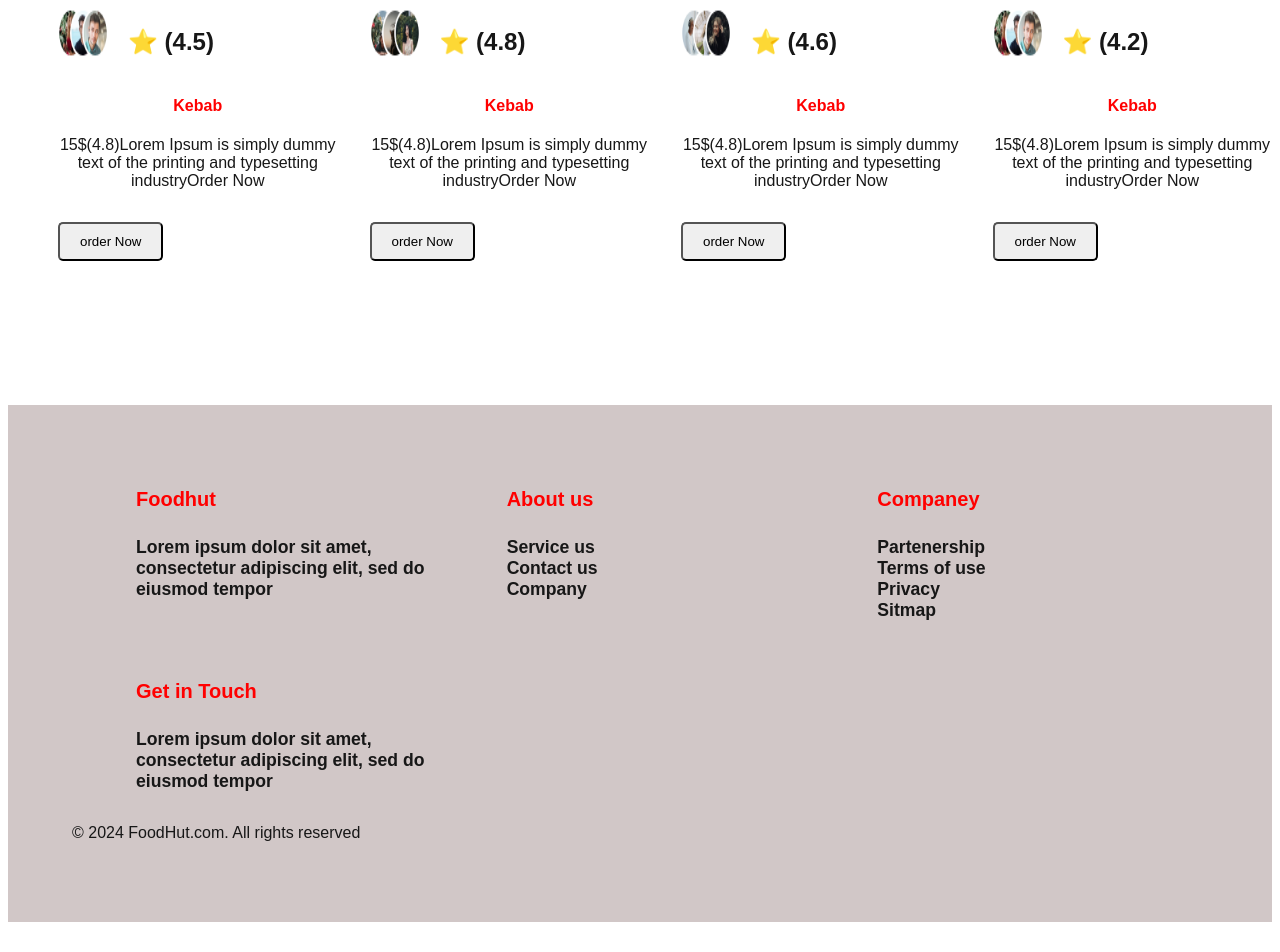
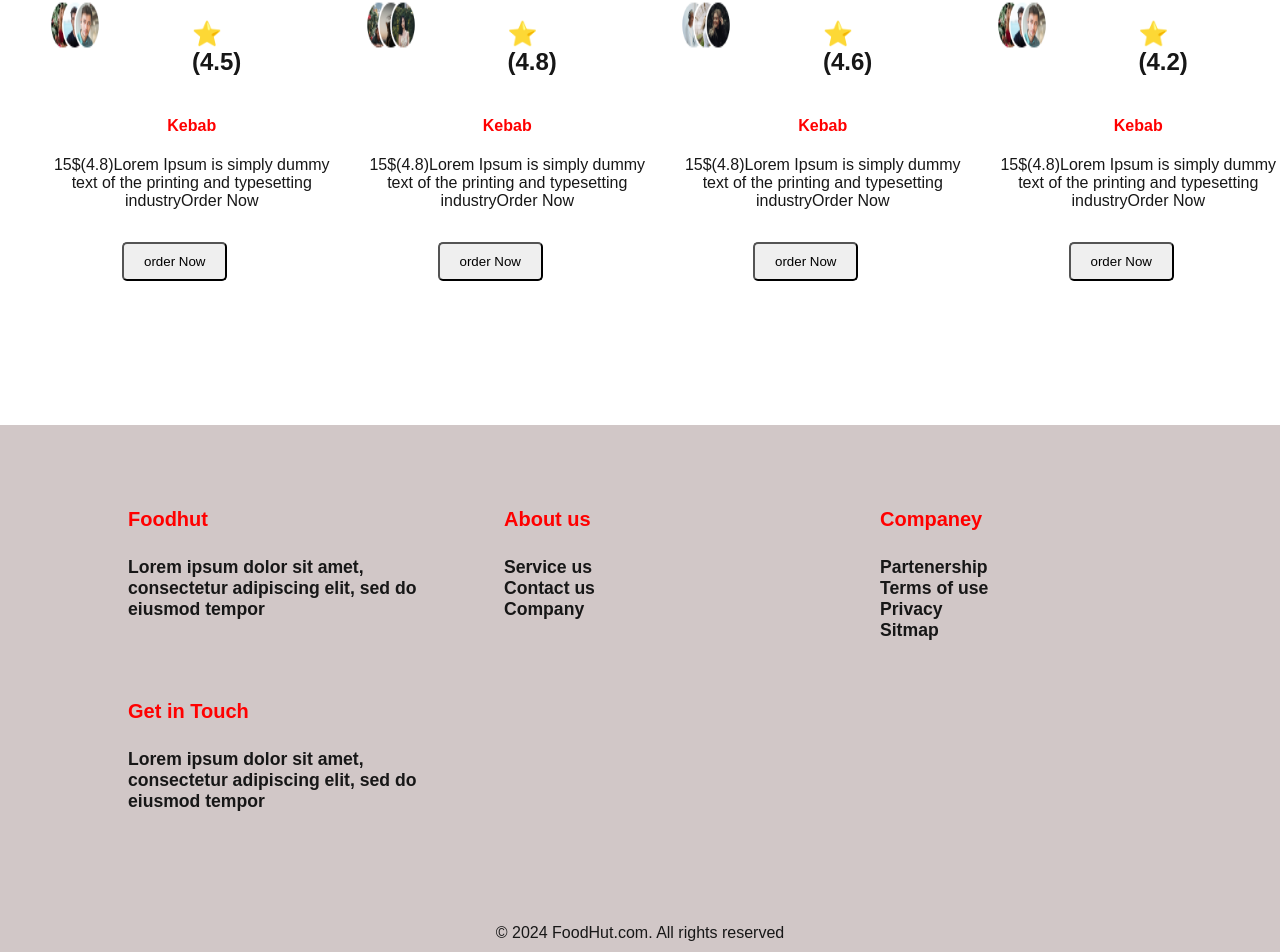
Before and after one commit to AliAkbarBrohiWebDeveloper/multi-page-website-custom-css, a Next.js app: page /Menu in a window 1280 px wide. Shown: the part 666-1618 px from the top of the page. Before the commit the page ends 1596 px from the top, so only its background shows below. Built offline with nearby package versions, Linux system fonts and the light colour scheme.

Commit message:
adding project

```diff
--- a/src/app/Menu/page.tsx
+++ b/src/app/Menu/page.tsx
@@ -65,17 +65,17 @@ menuImages.map((menu,index)=>(
 
 <div key={index}>
 
-<Image src={menu.src} alt='menu-images' height={200} width={200}/>
+<Image src={menu.src} alt='menu-images' height={200} width={200} className='image1'/>
 
 <div className='second-image-dev'>
 
-<Image src={menu.img2} alt='Group1' height={50} width={50}/>
-<h2>{menu.header2}</h2>
+<Image src={menu.img2} alt='Group1' height={50} width={50} className='image2'/>
+<h2 className='header9'>{menu.header2}</h2>
 
 </div>
 
-<h4>{menu.header1} </h4>
-<p>{menu.paragraph}</p>
+<h4 className='header5'>{menu.header1} </h4>
+<p className='paragraph1'>{menu.paragraph}</p>
 <div className='button-dev'>
 <button>order Now</button>
 </div>
--- a/src/components/widjets/header.tsx
+++ b/src/components/widjets/header.tsx
@@ -52,7 +52,7 @@ const toggleMenu=()=>{
 
 </div>
 
-</div>
+
 
 
 {isMenuOpen&&(
@@ -76,7 +76,7 @@ const toggleMenu=()=>{
 
 
 
-
+</div>
     </header>
   )
 }
--- a/src/components/widjets/special.tsx
+++ b/src/components/widjets/special.tsx
@@ -64,12 +64,12 @@ specialImages.map((images,i)=>(
 <Image src={images.src} alt='special-section-images' height={200} width={200} className='image1'/>
 <div className='short-images'>
 
-<Image src={images.img2} alt='short-images ' height={50} width={50}/>
+<Image src={images.img2} alt='short-images ' height={50} width={50} className='image-2'/>
 <h3>{images.header2}</h3>
 
 </div>
-<h5>{images.header1}</h5>
-<p>{images.paragraph}</p>
+<h5 className='header5'>{images.header1}</h5>
+<p className='paragraph1'>{images.paragraph}</p>
 
 <div className='special-button'>
 
--- a/src/styles/footer.css
+++ b/src/styles/footer.css
@@ -1,65 +1,3 @@
-/* .top-footer{
-margin-top: 4rem;
-
-
-}
-.top-dev{
-
-background-color:rgb(209, 199, 199);
-padding: 4rem;
-margin-top: 1.5rem;
-
-}
-
-
-.middle-dev{
-margin-left: auto;
-margin-right: auto;
-display: grid;
-grid-template-columns: repeat(3, minmax(0, 1fr));
-gap: 1.5rem;
-padding-left: 1.5rem;
-padding-right: 1.5rem;
-
-
-}
-.bold{
-    font-size: 1.25rem;
-    line-height: 1.75rem;
-    color: red;
-    font-weight: 700px;
-}
-
-.distance{
-    margin-top: 1.5rem;
-}
-
-
-
-.container {
-    width: 100%;
-}
-@media (min-width: 640px) {
-    .container {
-        max-width: 640px;
-    }
-}
-@media (min-width: 768px) {
-    .container {
-        max-width: 768px;
-    }
-
-}
-@media(max-width:350px){
-.bold{
-
-    font-size: 1rem;
-}
-
-}
- */
-
-
 
    /* General Styling */
 .top-footer {
@@ -96,10 +34,12 @@ padding-right: 1.5rem;
 .container {
     width: 100%;
 }
+.copy-right-footer{
+    text-align: center;
+    margin-top: 6rem;
+}
 
-/* Mobile Responsive Design */
 
-/* For screens smaller than 640px (most mobile devices) */
 @media (max-width: 640px) {
     .container {
         padding-left: 1rem;
@@ -107,67 +47,67 @@ padding-right: 1.5rem;
     }
 
     .middle-dev {
-        grid-template-columns: 1fr; /* Use a single column layout for mobile */
+        grid-template-columns: 1fr;
         padding-left: 1rem;
         padding-right: 1rem;
     }
 
     .bold {
-        font-size: 1rem; /* Smaller font size for mobile devices */
-        line-height: 1.5rem; /* Adjust line height for better readability */
+        font-size: 1rem;
+        line-height: 1.5rem;
     }
 
     .top-dev {
-        padding: 2rem; /* Reduce padding to fit the smaller screen */
+        padding: 2rem;
     }
 
     .top-footer {
-        margin-top: 2rem; /* Reduce margin-top to prevent excessive space */
+        margin-top: 2rem;
     }
 }
 
-/* For tablets and devices larger than 640px but smaller than 768px */
+
 @media (min-width: 641px) and (max-width: 767px) {
     .middle-dev {
-        grid-template-columns: repeat(2, 1fr); /* Use a 2-column layout for tablets */
+        grid-template-columns: repeat(2, 1fr);
     }
 
     .bold {
-        font-size: 1.125rem; /* Slightly larger text for medium-sized devices */
+        font-size: 1.125rem;
     }
 
     .top-dev {
-        padding: 3rem; /* Adjust padding for medium screens */
+        padding: 3rem;
     }
 }
 
-/* For larger screens, 768px and up (desktops) */
+
 @media (min-width: 768px) {
     .container {
         max-width: 768px;
     }
 
     .middle-dev {
-        grid-template-columns: repeat(3, 1fr); /* Use 3-column layout for larger screens */
+        grid-template-columns: repeat(3, 1fr);
     }
 
     .bold {
-        font-size: 1.25rem; /* Standard text size for larger screens */
+        font-size: 1.25rem;
     }
 
     .top-dev {
-        padding: 4rem; /* Original padding for larger screens */
+        padding: 4rem;
     }
 }
 
-/* For very small screens, under 350px */
+
 @media (max-width: 350px) {
     .bold {
-        font-size: 0.9rem; /* Further reduce font size for very small screens */
+        font-size: 0.9rem;
     }
 
     .top-dev {
-        padding: 1.5rem; /* Reduce padding even more */
+        padding: 1.5rem;
     }
 
     .middle-dev {
--- a/src/styles/header.css
+++ b/src/styles/header.css
@@ -3,8 +3,6 @@
 position: sticky;
 top: 0;
 z-index: 10;
-
-background-color: aqua;
 }
 .main-div{
 
@@ -29,18 +27,20 @@ flex-direction: column;
     display: flex;
 flex-direction: column;
     gap: 4rem;
-
+    background-color: gray;
     color: white;
     height: 400px;
-    width: 200px;
+    width: 250px;
     text-align: center;
+    margin-top: 2rem;
 
 }
 
 .navbar-menu-icon{
     display: block;
     cursor: pointer;
-    margin-left: 150px;
+    margin-left: 400px;
+
 
 
 }
@@ -50,6 +50,7 @@ ul li{
     font-size: 1.1rem;
     font-weight: bold;
     text-decoration: none;
+
 }
 
 
--- a/src/styles/menu.css
+++ b/src/styles/menu.css
@@ -1,3 +1,10 @@
+
+body{
+    margin: 0;
+    padding: 0;
+}
+
+
 .main-section{
 
 margin-top: 4rem;
@@ -31,6 +38,8 @@ margin-left: 100px;
     padding: 10px 20px;
     border-radius: 5px;
     text-align: center;
+    margin-left: 4.5rem;
+    margin-right: 4.5rem;
 }
 .button-dev button:hover{
     background-color: red;
@@ -52,8 +61,15 @@ margin-left: 100px;
     margin-left: 50px;
 
 }
+.image2 h2{
+    text-align: center;
+
+}
 .images-dev h4{
     color: red;
+    text-align: center;
+}
+.header5{
     text-align: center;
 }
 
@@ -72,12 +88,10 @@ gap: 1.25rem;
     margin-top: 1rem;
     justify-content: center;
 }
-
-
-
-
-
-
+.second-image-dev h2{
+    margin-left: 4.5rem;
+    margin-right: 4.5rem;
+}
 
 
 
--- a/src/styles/special.css
+++ b/src/styles/special.css
@@ -45,7 +45,21 @@ margin-top: 7rem;
 .image1{
 
     width: 200px;
+    margin-left: 2rem;
+    margin-right: 2rem;
 }
+.image-2{
+    margin-left: 2.5rem;
+    margin-right: 2.5rem;
+    margin-top: 1rem;
+}
+.header5{
+    text-align: center;
+}
+.paragraph1{
+    text-align: center;
+}
+
 .short-images{
 
 display: flex;
@@ -74,6 +88,8 @@ margin-top: 1rem;
     font-size: 1.1rem;
     margin-top: 1rem;
     align-items: center;
+    margin-left: 4.5rem;
+    margin-right: 4.5rem;
 }
 
 @media(min-width:768px){
```
